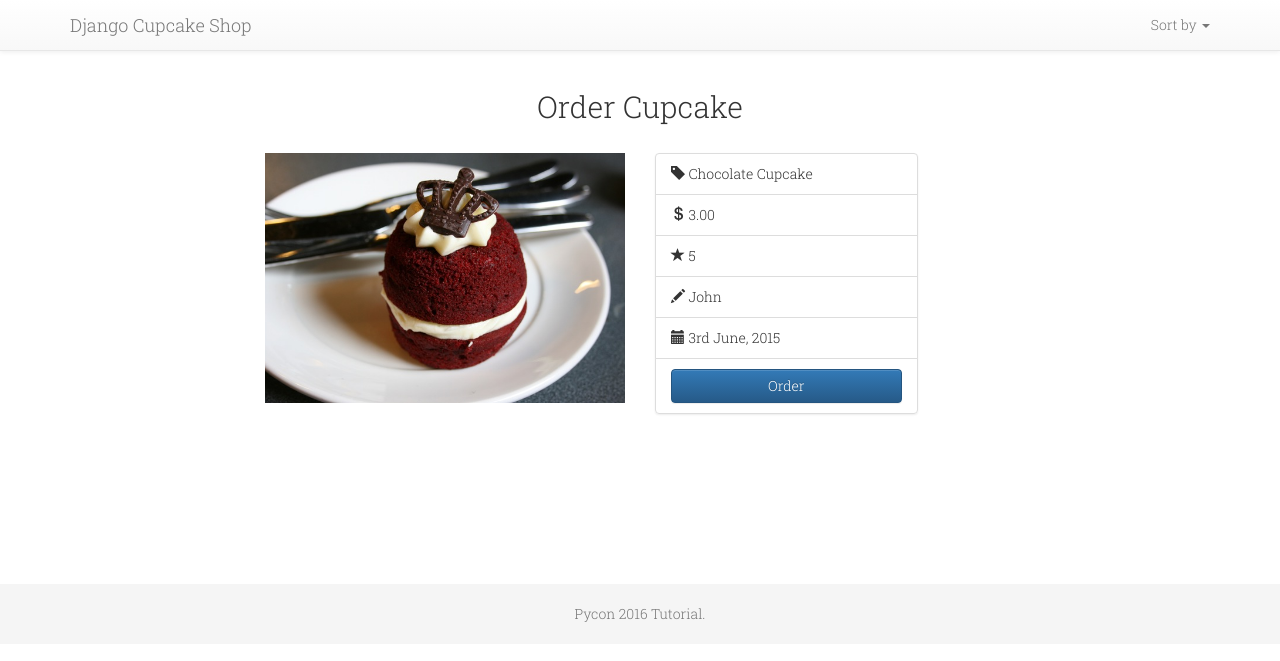
After one commit to DjangoGirlsSeoul/djangocupcakeshop, a Django app: template menu/templates/menu/detail.html in a window 1280 px wide. The commit adds this page. Shown: the top 661 px of the page. Run offline with Django 3.2, Linux system fonts and the light colour scheme; the template is opened without the code that fills it, so the values that code supplies are empty; some libraries are stand-ins or nearby versions.

Commit message:
Step-8(b) Create Cupcake detail template

```diff
--- a/menu/static/menu/css/style.css
+++ b/menu/static/menu/css/style.css
@@ -36,9 +36,10 @@ body {
 }
 
 .footer {
-  /*position: absolute;*/
+  position: relative;
   bottom: 0;
   width: 100%;
+  margin-top: 150px;
   text-align: center;
   /* Set the fixed height of the footer here */
   height: 60px;
--- /dev/null
+++ b/menu/templates/menu/detail.html
@@ -0,0 +1,76 @@
+{% load staticfiles %}
+<!DOCTYPE html>
+<html lang="en">
+<head>
+  <meta charset="utf-8">
+  <meta http-equiv="X-UA-Compatible" content="IE=edge">
+  <meta name="viewport" content="width=device-width, initial-scale=1">
+	<title>Django Cupcake Shop</title>
+
+<link rel="stylesheet" href="https://maxcdn.bootstrapcdn.com/bootstrap/3.3.6/css/bootstrap.min.css">
+<!-- Optional theme -->
+<link rel="stylesheet" href="https://maxcdn.bootstrapcdn.com/bootstrap/3.3.6/css/bootstrap-theme.min.css">
+<link rel="stylesheet" href="{% static 'menu/css/style.css' %}">
+</head>
+<body>
+  <!-- Fixed navbar -->
+  <nav class="navbar navbar-default navbar-fixed-top">
+    <div class="container">
+      <div class="navbar-header">
+        <button type="button" class="navbar-toggle collapsed" data-toggle="collapse" data-target="#navbar" aria-expanded="false" aria-controls="navbar">
+          <span class="sr-only">Toggle navigation</span>
+          <span class="icon-bar"></span>
+          <span class="icon-bar"></span>
+          <span class="icon-bar"></span>
+        </button>
+        <a class="navbar-brand" href="/">Django Cupcake Shop</a>
+      </div>
+      <div id="navbar" class="navbar-collapse collapse">
+        <ul class="nav navbar-nav navbar-right">
+          <li class="dropdown">
+            <a href="#" class="dropdown-toggle" data-toggle="dropdown" role="button" aria-haspopup="true" aria-expanded="false">Sort by <span class="caret"></span></a>
+            <ul class="dropdown-menu">
+              <li><a href="#">Highest</a></li>
+              <li><a href="#">Lowest</a></li>
+            </ul>
+          </li>
+        </ul>
+      </div><!--/.nav-collapse -->
+    </div>
+  </nav>
+
+  <div class="container">
+    <h2 class="text-center">Order Cupcake</h2>
+    <div class="row">
+      <div class="col-xs-12 col-sm-6 col-md-4 col-lg-4 col-md-offset-2 col-md-lg-2">
+        <div class="card">
+        <div class="card-img-top">
+          <div class="image" style="background-image: url({% static 'menu/images/chocolate_cupcake.jpg' %});"></div>
+        </div>
+        </div>
+      </div>
+      <div class="col-xs-12 col-sm-6 col-md-3 col-lg-3">
+          <div class="card">
+        <ul class="list-group">
+          <li class="list-group-item"><span class="glyphicon glyphicon-tag"></span>  Chocolate Cupcake</li>
+          <li class="list-group-item"><span class="glyphicon glyphicon-usd"></span> 3.00</li>
+          <li class="list-group-item"><span class="glyphicon glyphicon-star"></span> 5</li>
+          <li class="list-group-item"><span class="glyphicon glyphicon-pencil"></span> John</li>
+          <li class="list-group-item"><span class="glyphicon glyphicon-calendar"></span> 3rd June, 2015</li>
+          <li class="list-group-item">  <a href="#" class="btn btn-primary btn-block">Order</a></li>
+        </ul>
+      </div>
+    </div>
+    </div>
+  </div>
+
+  <footer class="footer">
+      <div class="container">
+        <p class="text-muted">Pycon 2016 Tutorial.</p>
+      </div>
+    </footer>
+  <script src="https://ajax.googleapis.com/ajax/libs/jquery/1.11.3/jquery.min.js"></script>
+  <script src="https://maxcdn.bootstrapcdn.com/bootstrap/3.3.6/js/bootstrap.min.js" ></script>
+
+</body>
+</html>
```
